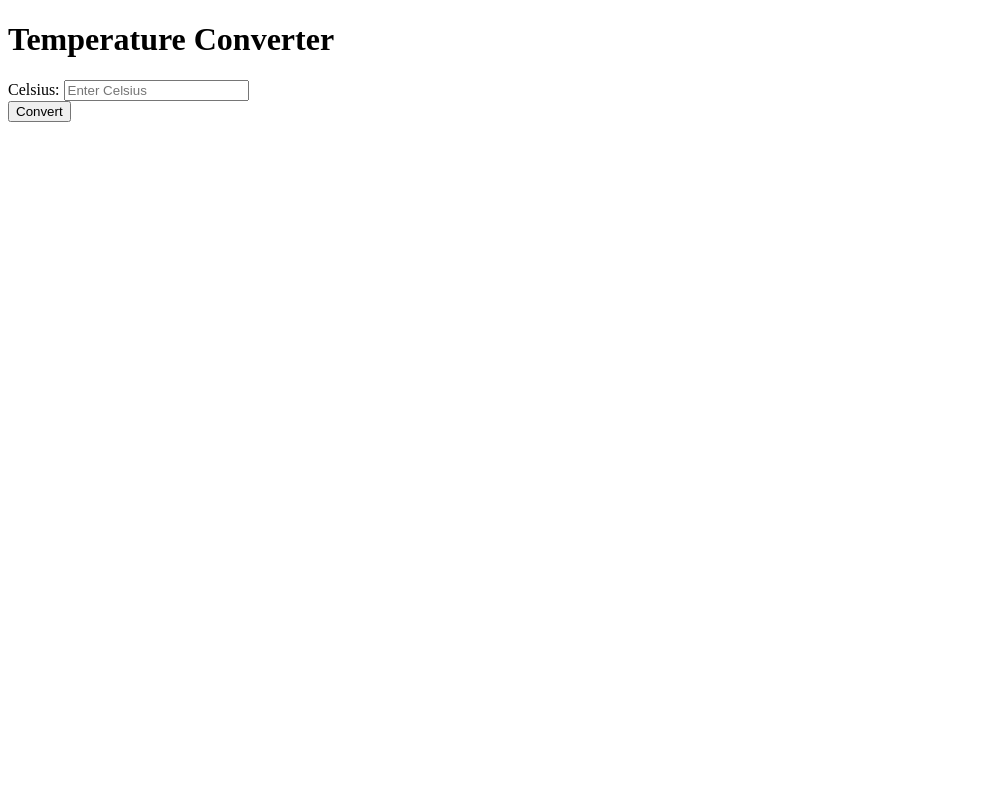
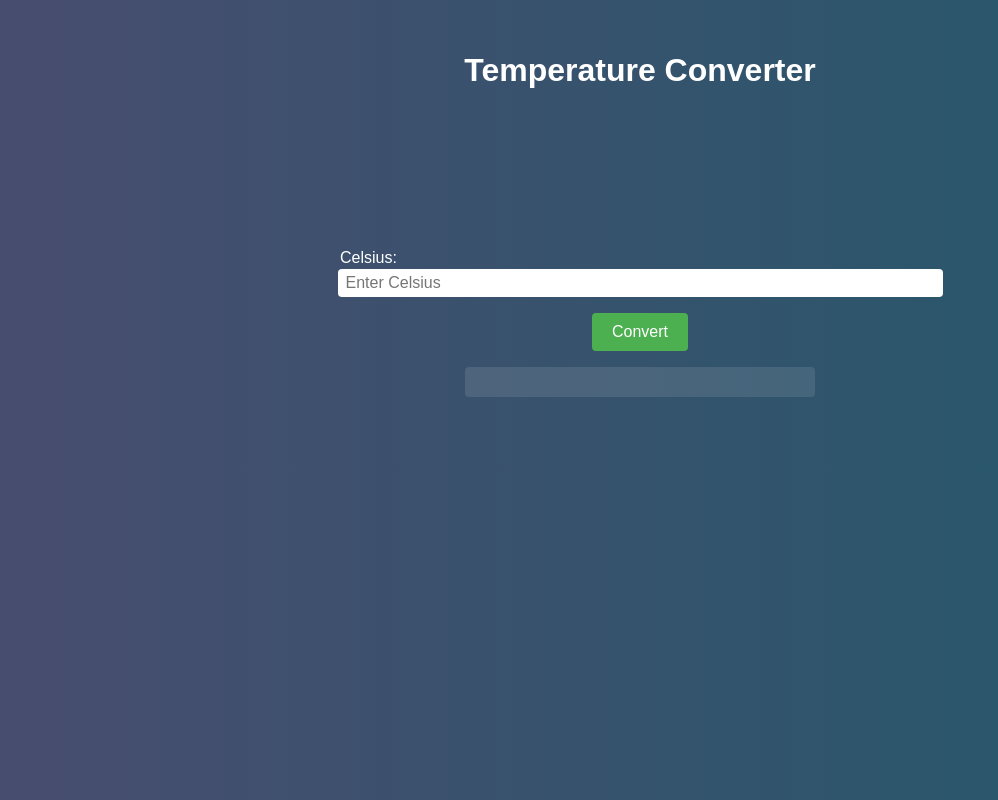
Before and after one commit to KhushwantSingh1916/club_task_3, a plain HTML site: page Temperature/index.html in a window 1280 px wide. Shown: the whole page, without its empty margins (0-998 px from the left). Drawn offline with Linux system fonts and the light colour scheme.

Commit message:
temperature

```diff
--- a/Temperature/index.html
+++ b/Temperature/index.html
@@ -4,15 +4,102 @@
     <meta charset="UTF-8">
     <meta name="viewport" content="width=device-width, initial-scale=1.0">
     <title>Temperature Converter</title>
+    <style>
+    body {
+        font-family: Arial, sans-serif;
+        max-width: 600px;
+        margin: 2rem auto;
+        padding: 20px;
+        background: linear-gradient(to right, #484d6f, #22596b);
+        color: white;
+    }
+
+    h1 {
+        text-align: center;
+        margin-bottom: 10rem;
+        margin-top: 0;
+    }
+
+    div {
+        display: flex;
+        flex-direction: column;
+        align-items: center;
+        width: auto;
+        margin: 1rem auto;
+    }
+    label {
+        align-self: flex-start;
+
+    }
+
+    input {
+        width: 100%;
+        padding: 5px 0 5px 5px;
+        font-size: 1rem;
+        border: none;
+        border-radius: 4px;
+        margin-top: 2px;
+
+    }
+    input:focus {
+        outline: none;
+        border: 2px solid #4CAF50;
+    }
+    input::placeholder {
+        padding-left: 3px;
+    }
+
+    button {
+        display: flex;
+        align-self: center;
+        background-color: #4CAF50;
+        justify-self: center;
+        color: white;
+        padding: 10px 20px;
+        border: none;
+        border-radius: 4px;
+        cursor: pointer;
+        font-size: 1rem;
+        transition: background-color 0.3s;
+    }
+
+    button:hover {
+        background-color: #45a049;
+    }
+
+    #result {
+        text-align: center;
+        width: 20rem;
+        font-size: 1.2rem;
+        font-weight: bold;
+        padding: 15px;
+        background-color: rgba(255, 255, 255, 0.1);
+        border-radius: 4px;
+        color: rgb(119, 36, 54);
+    }
+</style>
 </head>
 <body>
     <h1>Temperature Converter</h1>
     <div>
         <label for="celsius">Celsius:</label>
-        <input type="number" id="celsius" placeholder="Enter Celsius" oninput="convert()">
+        <input type="number" id="celsius" placeholder="Enter Celsius">
     </div>
     <button onclick="convert()">Convert</button>
     <div id="result"></div>
-
+<script>
+    function convert(){
+        const celsius = document.getElementById("celsius");
+        const result = document.getElementById("result");
+        const fahrenheit = (celsius.value * 9/5) + 32;
+        if (celsius.value === "") {
+            result.innerHTML = "Please enter a value in Celsius.";
+        } else if (isNaN(celsius.value)) {
+            result.innerHTML = "Please enter a valid number.";
+        } else {
+            result.innerHTML = celsius.value + "°C = " + fahrenheit + "°F";
+        }
+    }
+</script>
 </body>
 </html>
```
